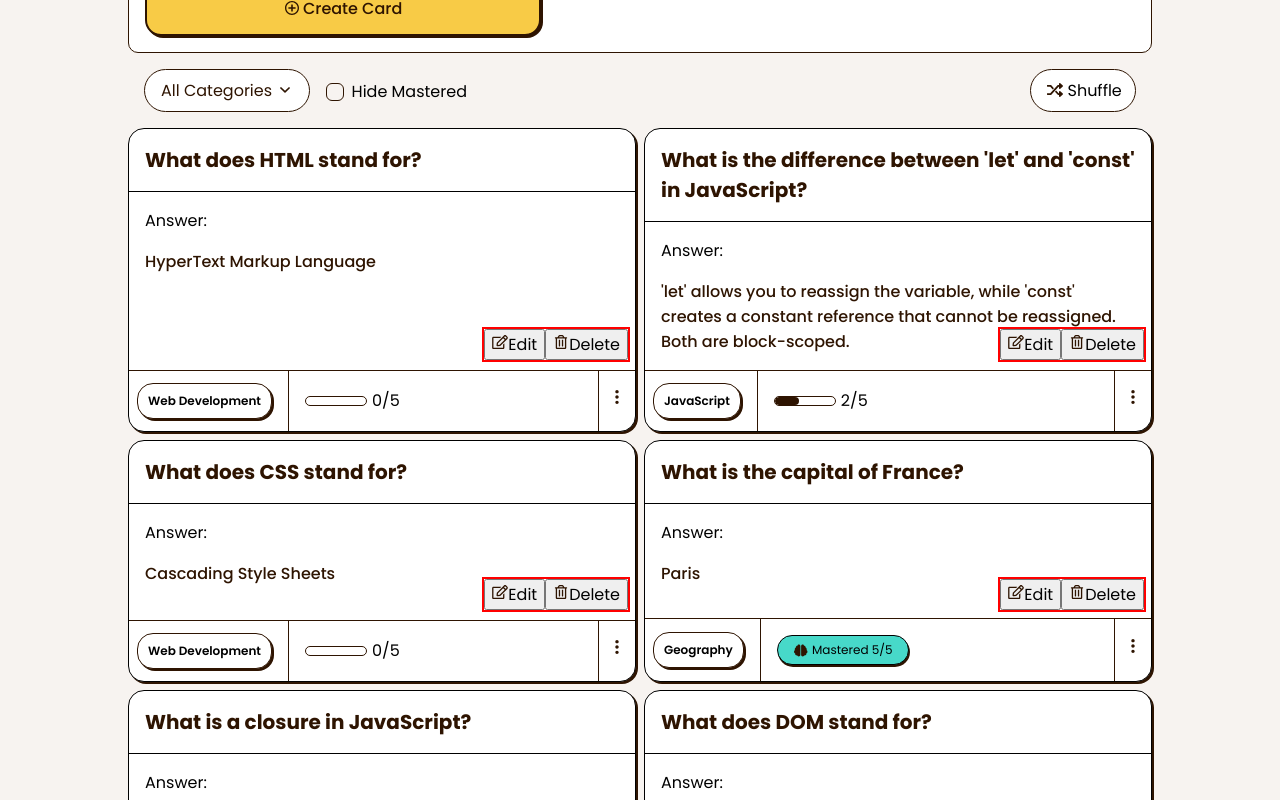
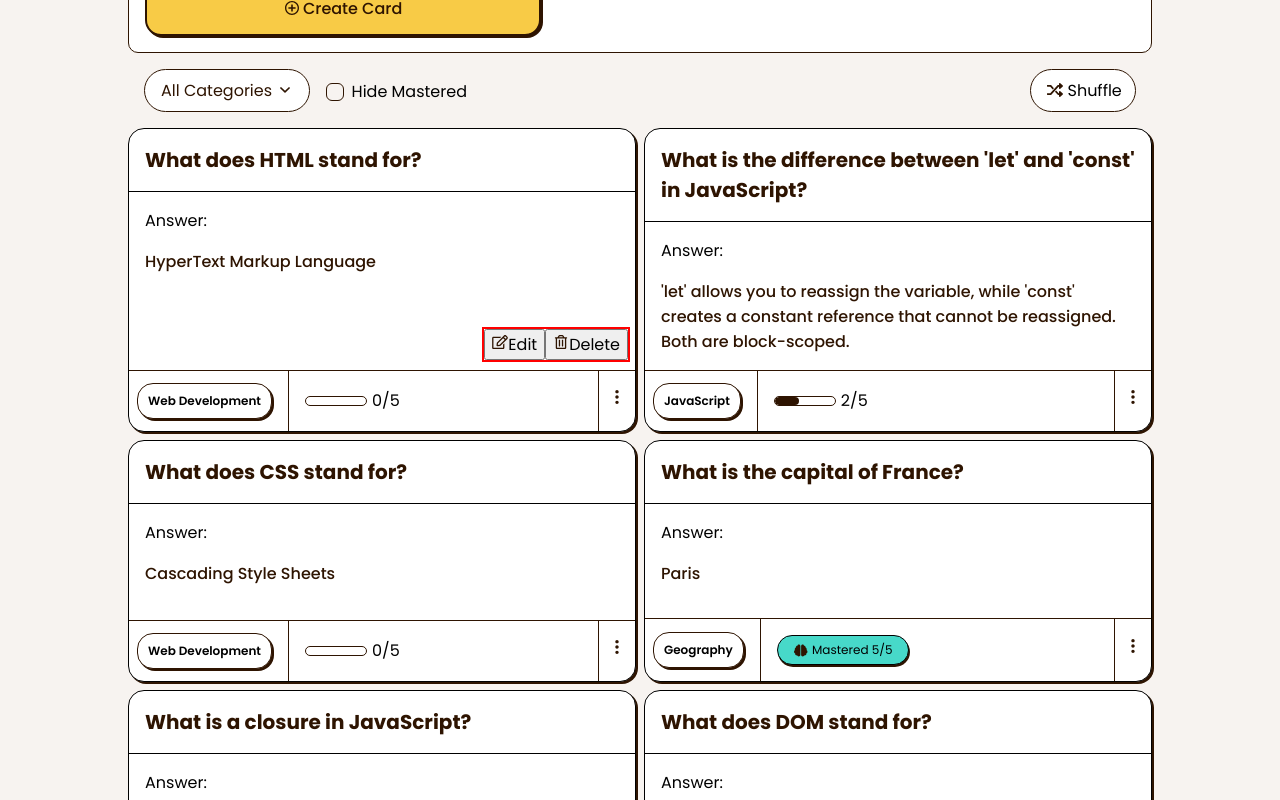
Before and after one commit to bengera/flashcard-app, a React (Vite) app: page / in a window 1280 px wide. Both pictures are taken after a click on the button 616 px from the left and 876 px from the top of the page. Shown: the part 476-1276 px from the top of the page. Built offline with nearby package versions, Linux system fonts and the light colour scheme.

Commit message:
Add setup action for edit card

```diff
--- a/src/components/allCards.tsx
+++ b/src/components/allCards.tsx
@@ -25,7 +25,7 @@ export function AllCards({
   const [question, setQuestion] = useState<string>("");
   const [answer, setAnswer] = useState<string>("");
   const [category, setCategory] = useState<string>("");
-  const [isOpen, setIsOpen] = useState(false);
+  const [openCardId, setOpenCardId] = useState<string | null>(null);
 
   function handleSubmit(e: React.FormEvent<HTMLFormElement>) {
     e.preventDefault();
@@ -45,12 +45,19 @@ export function AllCards({
     // blank space for cateogry to add my questions without retyping
   }
 
+function handleOpenDropDown(cardId: string) {
+  setOpenCardId((prevOpenCardId) =>
+    prevOpenCardId === cardId ? null : cardId
+  );
+}
 
-  function handleOpenDropDown(cardId: string){
-    console.log(cardId);
-    setIsOpen(prev => !prev);
+  function handleDeleteCard(cardId: string){
+    setCards((prevCards) => prevCards.filter((card) => card.id !==cardId))
   }
 
+  function handleEditCard(cardId:string){
+    console.log(cardId)
+  }
 
   return (
     <>
@@ -115,7 +122,7 @@ export function AllCards({
                     <h2 className="flashcard-box__heading">{card.question}</h2>
                     <hr className="solid" />
                     <div className="flashcard-box-inner ">
-                      {isOpen ?  <DropDown/> : null}
+                      {openCardId === card.id ?  <DropDown cardId={card.id} onDelete={handleDeleteCard} onEdit={handleEditCard}/> : null}
 
                       <span>Answer:</span>
                       <p className="flashcard-box__answer-text">{card.answer}</p>
--- a/src/components/dropDown.tsx
+++ b/src/components/dropDown.tsx
@@ -1,12 +1,19 @@
-export function DropDown({}){
+type DropDownProps ={
+    cardId: string;
+    onDelete: (cardId: string) => void;
+    onEdit: (cardId: string) => void;
+}
+
+export function DropDown({cardId, onDelete, onEdit}: DropDownProps) {
 
      return(
+
         <div className="flashcard-box-dropdown">
-                        <button className="flashcard-box-btn-edit">
+                        <button className="flashcard-box-btn-edit" onClick={()=> onEdit(cardId)}>
                           <img src="images/icon-edit.svg" alt="edit button" className="flashcard-box-btn-icon" />
                           Edit
                         </button>
-                        <button className="flashcard-box-btn-delete">
+                        <button className="flashcard-box-btn-delete" onClick={()=> onDelete(cardId)}>
                           <img src="images/icon-delete.svg" alt="delete button" className="flashcard-box-btn-icon" />
                           Delete</button>
                       </div>
```
